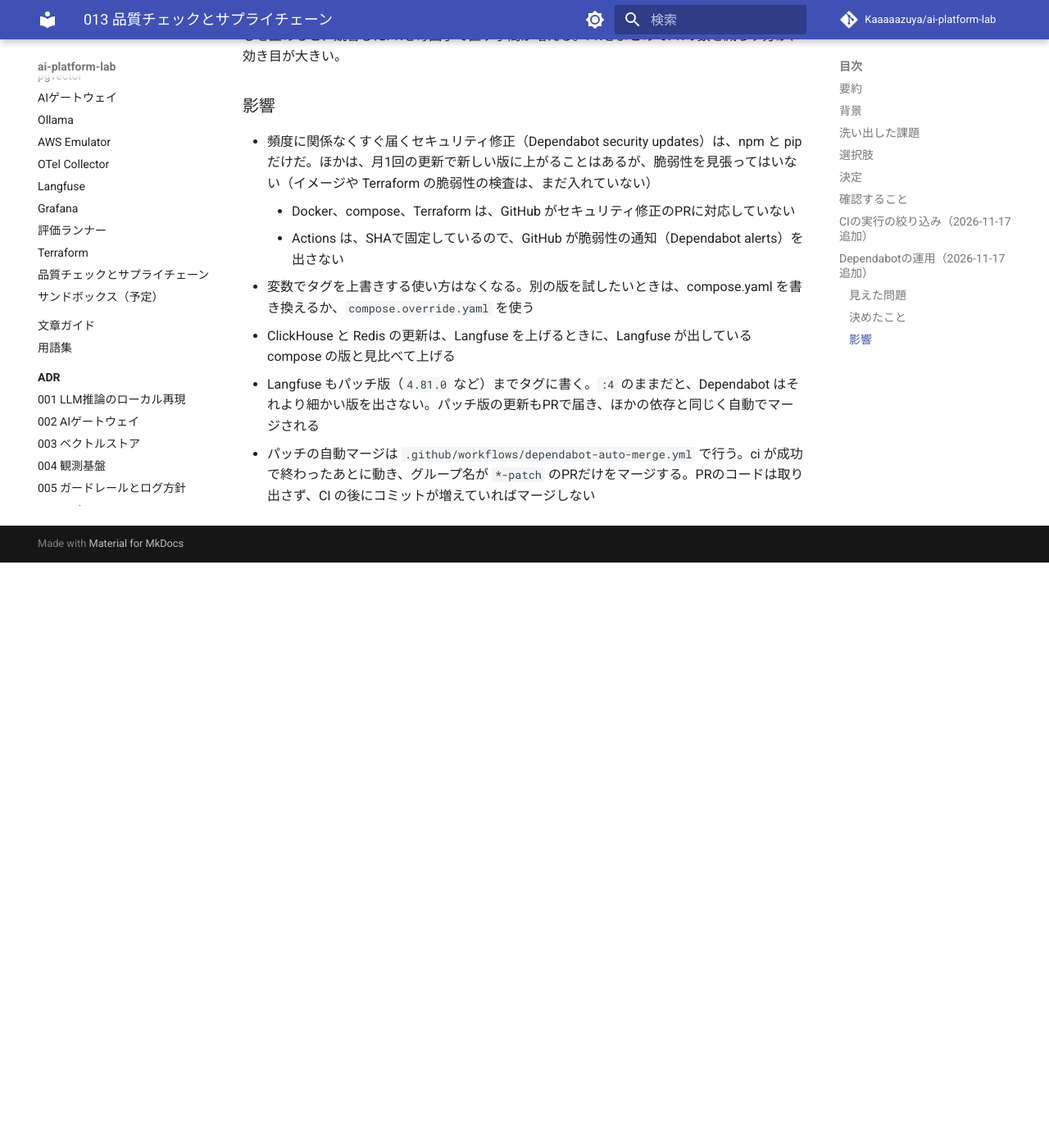
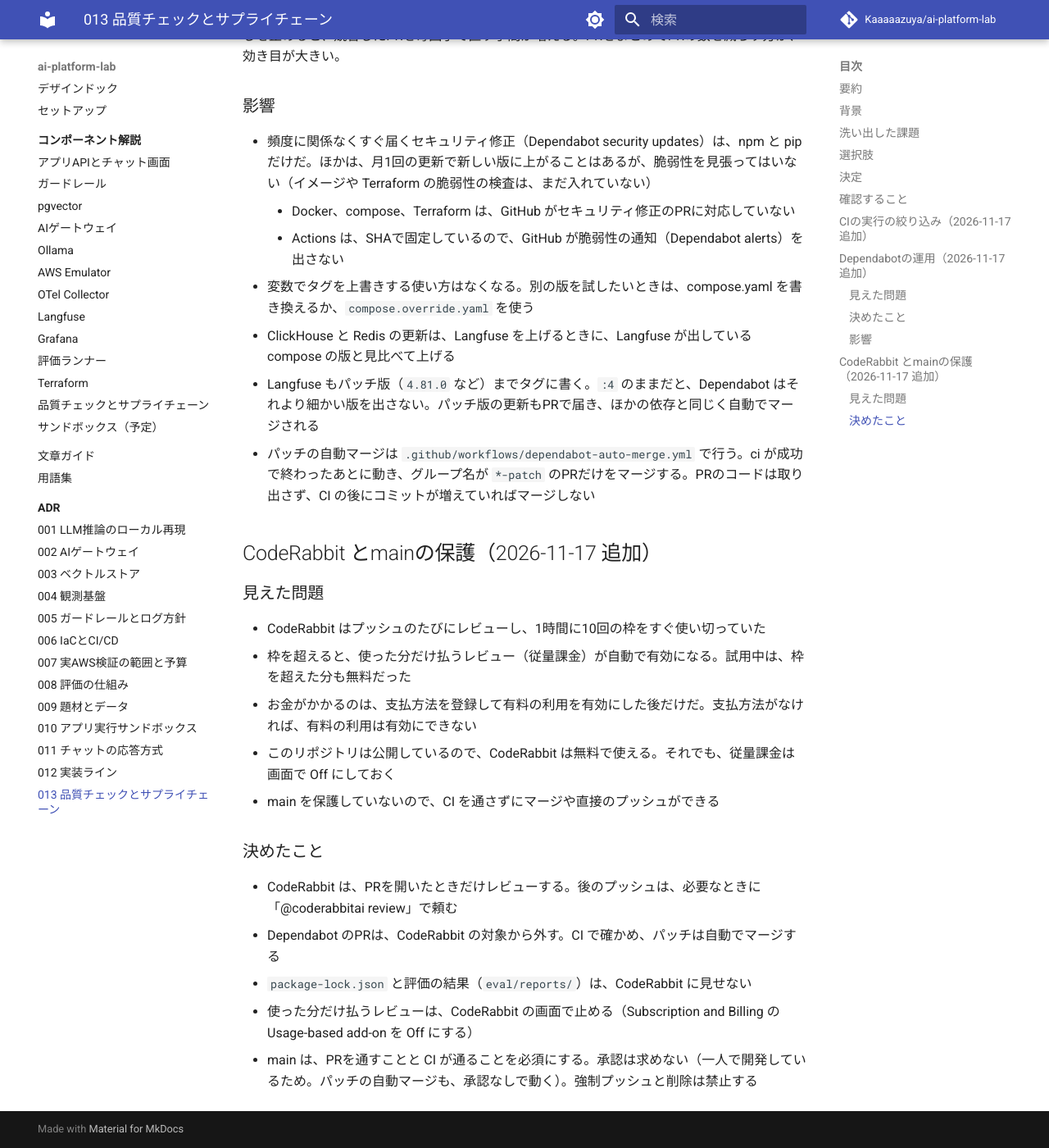
Before and after one commit to Kaaaaazuya/ai-platform-lab, an MkDocs documentation site: the page built from docs/adr/0013-dev-quality-supply-chain.md, in a window 1280 px wide and 1400 px high, scrolled down 5321 px. Shown: the whole window at 82% size. Built offline with MkDocs 1.6.1 and Material for MkDocs 9.7.7, drawn with Linux system fonts in a browser that asks for light colours; comment, search, counter and statistics services are not loaded; before the commit the page ends 6007 px from its top, so only the background shows below that.

Commit message:
chore: CodeRabbit のレビュー回数を絞る (#21)
* chore: limit CodeRabbit reviews to keep it free

- Review only when a PR is opened; later pushes on request
- Skip Dependabot PRs, lockfiles and eval reports
- Record the CodeRabbit and main protection policy in ADR-013

Co-Authored-By: Claude Opus 5.5 <noreply@anthropic.com>
Claude-Session: https://claude.ai/code/session_01RvGuop5SsmDaHxnBm3XBxt

* docs: clarify when CodeRabbit usage-based reviews are charged

Co-Authored-By: Claude Opus 5.5 <noreply@anthropic.com>
Claude-Session: https://claude.ai/code/session_01RvGuop5SsmDaHxnBm3XBxt

---------

Co-authored-by: Kazuya <Kaaaaazuya@users.noreply.github.com>
Co-authored-by: Claude Opus 5.5 <noreply@anthropic.com>

```diff
--- a/docs/adr/0013-dev-quality-supply-chain.md
+++ b/docs/adr/0013-dev-quality-supply-chain.md
@@ -145,3 +145,21 @@ M3までは型チェックとテスト、`terraform fmt` しかなく、リン
 - ClickHouse と Redis の更新は、Langfuse を上げるときに、Langfuse が出している compose の版と見比べて上げる
 - Langfuse もパッチ版（`4.81.0` など）までタグに書く。`:4` のままだと、Dependabot はそれより細かい版を出さない。パッチ版の更新もPRで届き、ほかの依存と同じく自動でマージされる
 - パッチの自動マージは `.github/workflows/dependabot-auto-merge.yml` で行う。ci が成功で終わったあとに動き、グループ名が `*-patch` のPRだけをマージする。PRのコードは取り出さず、CI の後にコミットが増えていればマージしない
+
+## CodeRabbit とmainの保護（2026-11-17 追加）
+
+### 見えた問題
+
+- CodeRabbit はプッシュのたびにレビューし、1時間に10回の枠をすぐ使い切っていた
+- 枠を超えると、使った分だけ払うレビュー（従量課金）が自動で有効になる。試用中は、枠を超えた分も無料だった
+- お金がかかるのは、支払方法を登録して有料の利用を有効にした後だけだ。支払方法がなければ、有料の利用は有効にできない
+- このリポジトリは公開しているので、CodeRabbit は無料で使える。それでも、従量課金は画面で Off にしておく
+- main を保護していないので、CI を通さずにマージや直接のプッシュができる
+
+### 決めたこと
+
+- CodeRabbit は、PRを開いたときだけレビューする。後のプッシュは、必要なときに「@coderabbitai review」で頼む
+- Dependabot のPRは、CodeRabbit の対象から外す。CI で確かめ、パッチは自動でマージする
+- `package-lock.json` と評価の結果（`eval/reports/`）は、CodeRabbit に見せない
+- 使った分だけ払うレビューは、CodeRabbit の画面で止める（Subscription and Billing の Usage-based add-on を Off にする）
+- main は、PRを通すことと CI が通ることを必須にする。承認は求めない（一人で開発しているため。パッチの自動マージも、承認なしで動く）。強制プッシュと削除は禁止する
```
Also changed, not shown: .coderabbit.yaml (added, +18 -0 lines).
